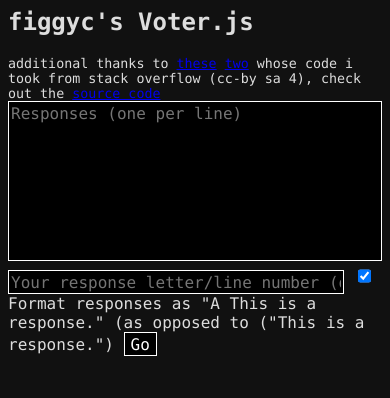
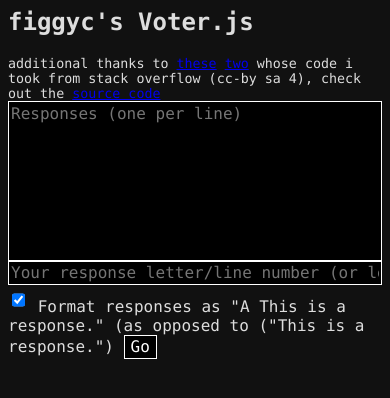
Before and after one commit to figgyc/voterjs, a plain HTML site: page index.html in a window 390 px wide. Drawn offline with Linux system fonts and the light colour scheme.

Commit message:
minor style change

```diff
--- a/index.html
+++ b/index.html
@@ -25,11 +25,11 @@
             height: 10em;
             width: 100%;
         }
-        #responseA, #responseB {
+        #responseA, #responseB, #yours {
             width: 50%;
         }
         @media(max-width: 800px) {
-            #responseA, #responseB {
+            #responseA, #responseB, #yours {
             width: 100%;
         }
         }
@@ -39,7 +39,7 @@
     <h2>figgyc's Voter.js</h2>
     <small>additional thanks to <a href="https://stackoverflow.com/a/40385425/2758631">these</a> <a href="https://stackoverflow.com/a/40385425/2758631">two</a> whose code i took from stack overflow (cc-by sa 4), check out the <a href="https://github.com/figgyc/voterjs">source code</a> </small>
     <textarea placeholder="Responses (one per line)" id="responses"></textarea> <br>
-    <input id="yours" style="width: 21em" type="text" placeholder="Your response letter/line number (or leave blank)" /> <span id="letterFlagBox"> <input type="checkbox" id="letter" name="letter" checked /> <label for="letter">Format responses as "A This is a response." (as opposed to ("This is a response.")</label> </span>
+    <input id="yours" type="text" placeholder="Your response letter/line number (or leave blank)" /> <span id="letterFlagBox"> <input type="checkbox" id="letter" name="letter" checked /> <label for="letter">Format responses as "A This is a response." (as opposed to ("This is a response.")</label> </span>
     <button id="go">Go</button> <br> <br>
 
     <button id="responseA" hidden></button><br>
```
